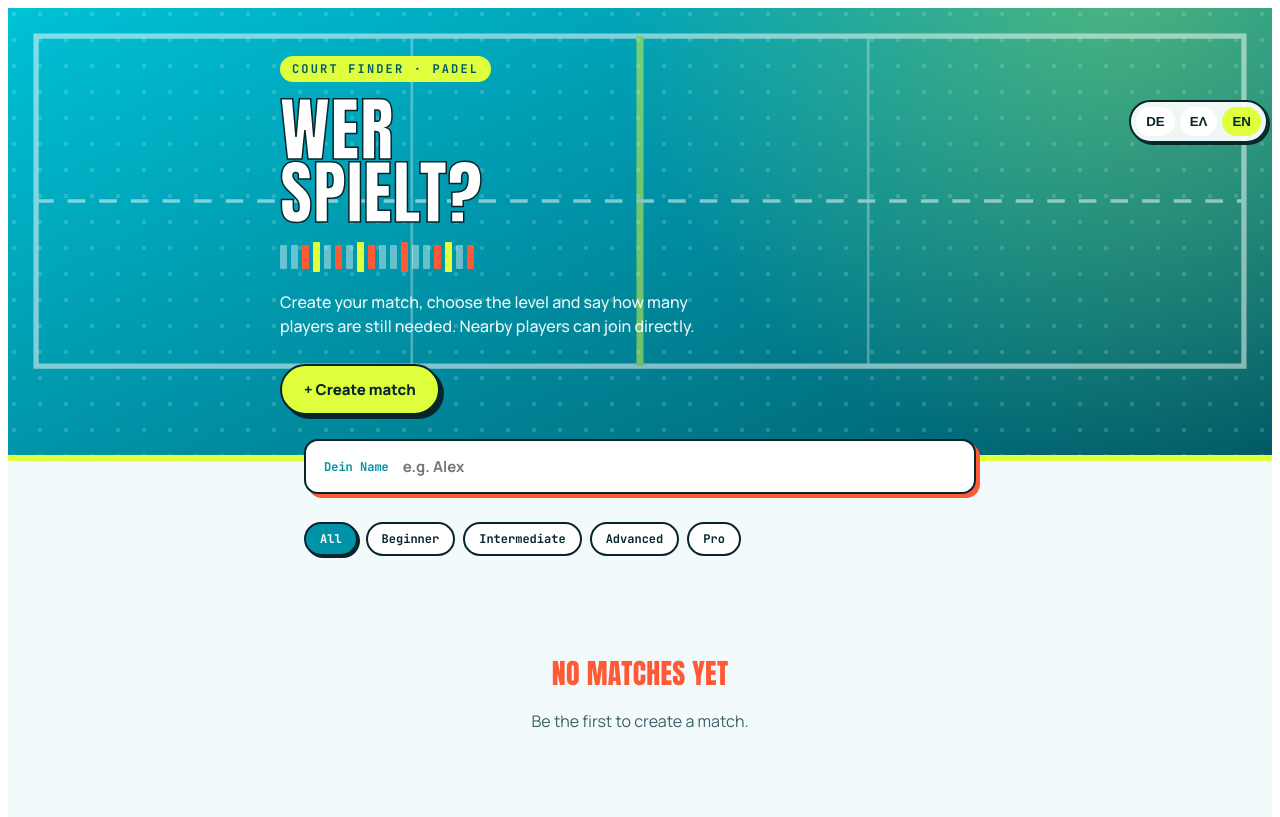
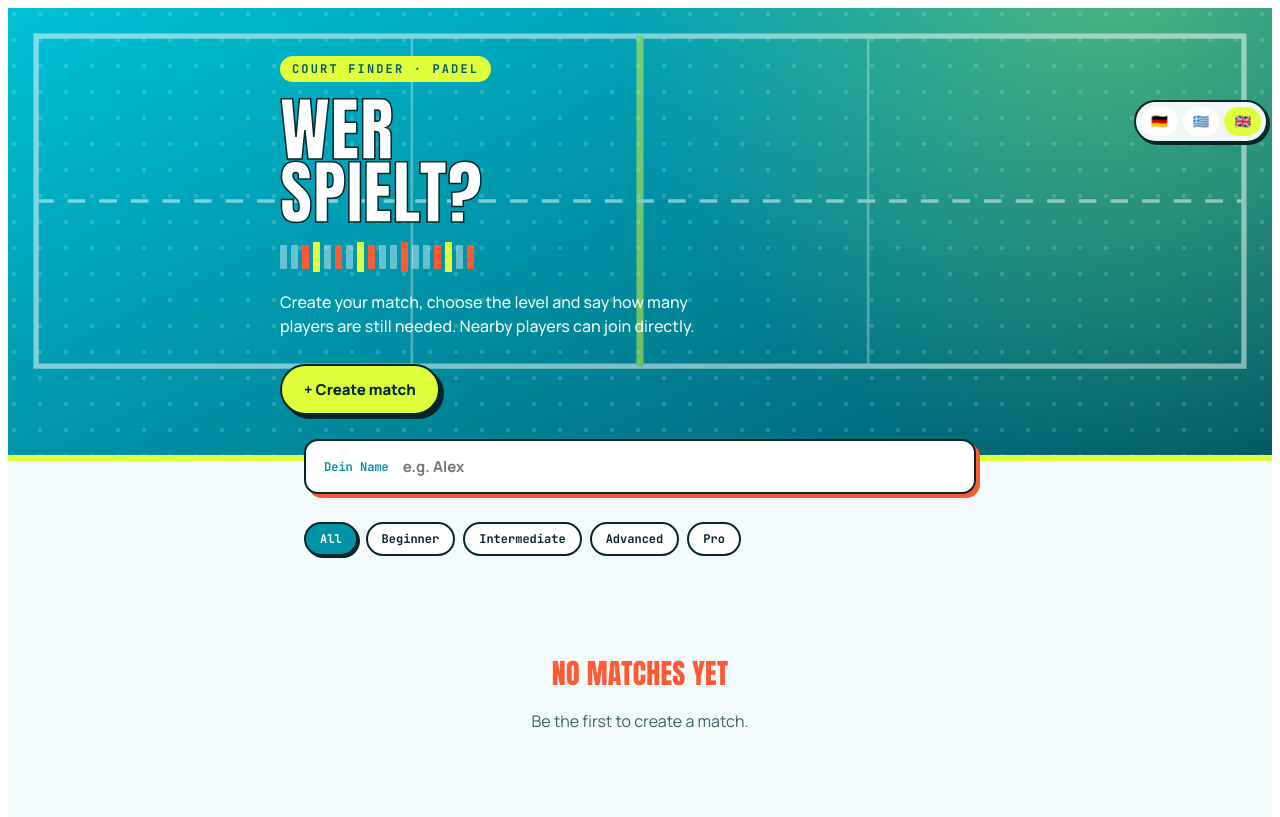
Before and after one commit to katsimbourdas-hue/padelmatch-app, a plain HTML site: page index.html in a window 1280 px wide. Drawn offline with Linux system fonts and the light colour scheme.

Commit message:
Update index.html

```diff
--- a/index.html
+++ b/index.html
@@ -998,10 +998,12 @@
       boxShadow: "2px 2px 0 #06262C"
     });
 
-    [
-      ["de", "DE"],
-      ["el", "ΕΛ"],
-      ["en", "EN"]
+
+   [
+  ["de", "🇩🇪"],
+  ["el", "🇬🇷"],
+  ["en", "🇬🇧"]
+
     ].forEach(([lang, label]) => {
       const button = document.createElement("button");
       button.type = "button";
```
